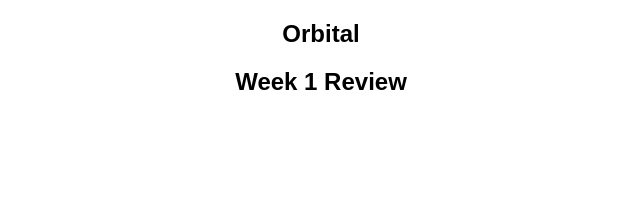
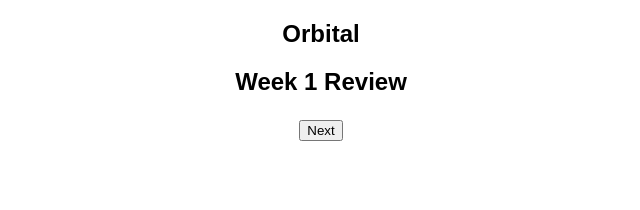
Before and after one commit to kmiller9393/orbital, a React (Create React App) app: page /review-one in a window 1280 px wide. Shown: the top 210 px of the page, without its empty margins (319-959 px from the left). Built offline with nearby package versions, Linux system fonts and the light colour scheme.

Commit message:
Add moveBack and moveForward methods so user can navigate from one card to the next

```diff
--- a/src/components/Home/Home.js
+++ b/src/components/Home/Home.js
@@ -1,5 +1,5 @@
 import React, { Component } from 'react';
-import { NavLink, withRouter } from 'react-router-dom';
+import { NavLink } from 'react-router-dom';
 import './Home.css';
 
 export default class Home extends Component {
--- a/src/components/ReviewContainer/ReviewContainer.js
+++ b/src/components/ReviewContainer/ReviewContainer.js
@@ -1,28 +1,64 @@
-import React from 'react';
+import React, { Component } from 'react';
 import CardOne from '../../containers/CardOne/CardOne';
+import { withRouter } from 'react-router-dom';
 import { connect } from 'react-redux';
 import './ReviewContainer.css';
 
-const ReviewContainer = props => {
-  let facts = props.facts.slice(0, 9);
-  const setOneQuestions = facts.map((subject, index) => (
-    <CardOne subject={subject.name} answer={subject.definition} key={index} />
-  ));
+class ReviewContainer extends Component {
+  constructor() {
+    super();
+    this.state = {
+      page: 0
+    };
+  }
+
+  moveBack = () => {
+    const { page } = this.state;
+    const { history, facts } = this.props;
+
+    if (page < 1) {
+      return;
+    }
+
+    this.setState({ page: page - 1 });
+    history.push(`/review-one/${facts[page].name}`);
+  };
+
+  moveForward = () => {
+    const { page } = this.state;
+    const { history, facts } = this.props;
+
+    if (page > 45) {
+      return;
+    }
+
+    this.setState({ page: page + 1 });
+    history.push(`/review-one/${facts[page].name}`);
+  };
+
+  render() {
+    const { page } = this.state;
+    const { facts } = this.props;
 
     return (
       <div>
         <h2>Orbital</h2>
         <h2>Week 1 Review</h2>
-      <div>{setOneQuestions}</div>
+        <CardOne {...facts[page]} key={page} />
+        {page > 0 && <button onClick={this.moveBack}>Previous</button>}
+        <button onClick={this.moveForward}>Next</button>
       </div>
     );
-};
+  }
+}
 
 export const mapStateToProps = state => ({
   facts: state.facts
 });
 
-export default connect(
+export default withRouter(
+  connect(
     mapStateToProps,
     null
-)(ReviewContainer);
+  )(ReviewContainer)
+);
```
Lines whose indentation alone changed are shown as unchanged.
